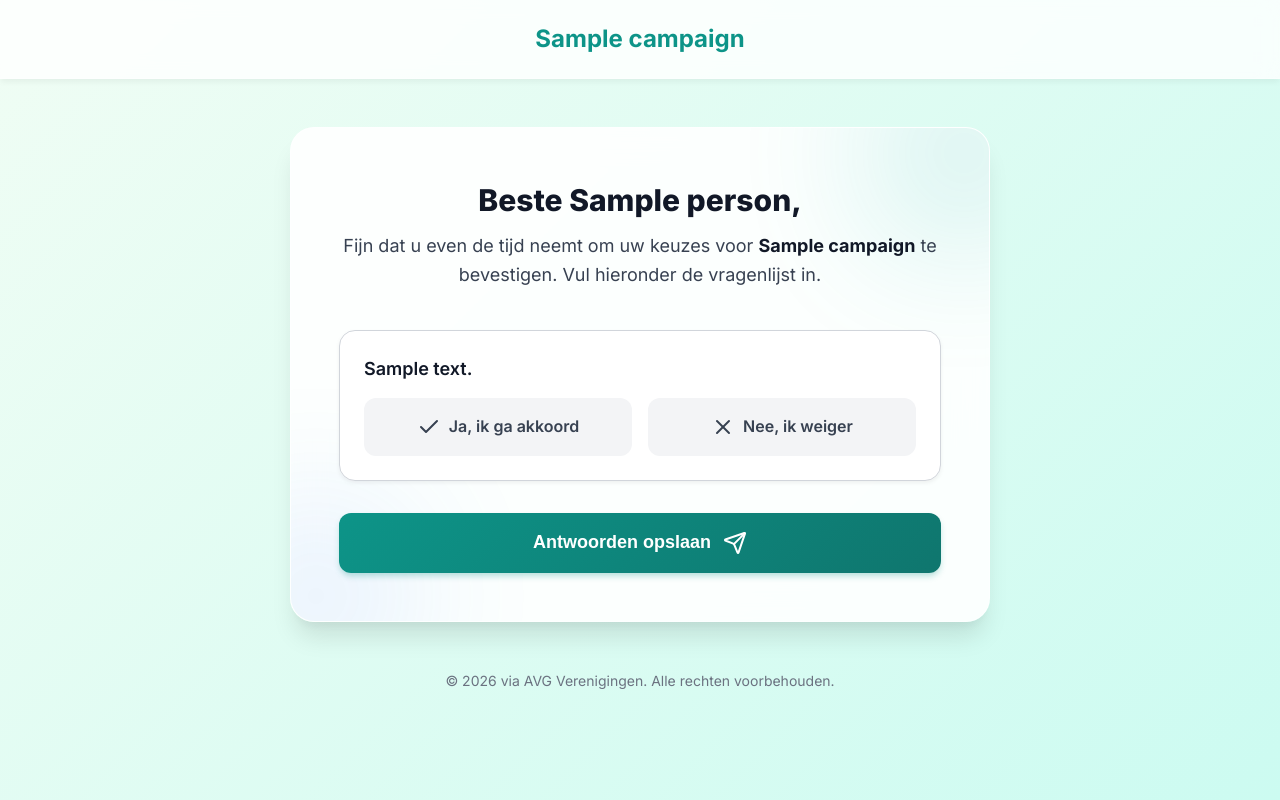
After one commit to jarrin/vereniging-avg, a PHP site: the page made by resources/views/vragenlijst.twig in a window 1280 px wide. The commit adds this page. Run offline with PHP 8.4, Linux system fonts and the light colour scheme; tables that the repository leaves empty hold one stand-in row (values such as "Sample post"); the template is opened without the code that fills it: most values are stand-ins (such as "Sample title", 1, 10 or a date in 2020); some libraries are stand-ins or nearby versions.

Commit message:
nog wat punten behandeld

```diff
--- /dev/null
+++ b/resources/views/vragenlijst.twig
@@ -0,0 +1,374 @@
+{% extends 'layout.twig' %}
+
+{% block title %}{{ title }}{% endblock %}
+
+{% block bodyClass %}public-page-bg{% endblock %}
+
+{% block navbar %}
+    <!-- Clean, minimalistic header for respondents -->
+    <header class="public-header">
+        <div class="public-header-content">
+            {% if campaign %}
+                <h1>{{ campaign.name }}</h1>
+            {% else %}
+                <h1>AVG Vragenlijst</h1>
+            {% endif %}
+        </div>
+    </header>
+{% endblock %}
+
+{% block content %}
+<style>
+    /* Styling speciaal voor de publieke pagina */
+    body.public-page-bg {
+        background: linear-gradient(135deg, #f0fdf4 0%, #ccfbf1 100%);
+        min-height: 100vh;
+        display: flex;
+        flex-direction: column;
+        color: #1f2937;
+        font-family: 'Inter', sans-serif;
+    }
+
+    .public-header {
+        background: rgba(255, 255, 255, 0.8);
+        backdrop-filter: blur(10px);
+        -webkit-backdrop-filter: blur(10px);
+        border-bottom: 1px solid rgba(255, 255, 255, 0.3);
+        padding: 1.25rem 0;
+        box-shadow: 0 4px 6px -1px rgba(0, 0, 0, 0.05);
+        position: sticky;
+        top: 0;
+        z-index: 50;
+    }
+
+    .public-header-content {
+        max-width: 800px;
+        margin: 0 auto;
+        padding: 0 1.5rem;
+        display: flex;
+        align-items: center;
+        justify-content: center;
+    }
+
+    .public-header h1 {
+        font-size: 1.5rem;
+        font-weight: 700;
+        color: #0d9488;
+        margin: 0;
+        text-align: center;
+    }
+
+    .form-wrapper {
+        flex: 1;
+        display: flex;
+        align-items: center;
+        justify-content: center;
+        padding: 3rem 1.5rem;
+    }
+
+    .glass-card {
+        background: rgba(255, 255, 255, 0.9);
+        backdrop-filter: blur(16px);
+        -webkit-backdrop-filter: blur(16px);
+        border: 1px solid rgba(255,255,255,0.5);
+        border-radius: 1.5rem;
+        box-shadow: 0 20px 25px -5px rgba(0, 0, 0, 0.1), 0 10px 10px -5px rgba(0, 0, 0, 0.04);
+        max-width: 700px;
+        width: 100%;
+        padding: 3rem;
+        position: relative;
+        overflow: hidden;
+    }
+
+    /* Subtle Animated shapes in background of card */
+    .glass-card::before {
+        content: "";
+        position: absolute;
+        top: -50px;
+        right: -50px;
+        width: 150px;
+        height: 150px;
+        background: #14b8a6;
+        filter: blur(80px);
+        opacity: 0.3;
+        border-radius: 50%;
+        z-index: 0;
+        pointer-events: none;
+    }
+
+    .glass-card::after {
+        content: "";
+        position: absolute;
+        bottom: -50px;
+        left: -50px;
+        width: 150px;
+        height: 150px;
+        background: #3b82f6;
+        filter: blur(80px);
+        opacity: 0.2;
+        border-radius: 50%;
+        z-index: 0;
+        pointer-events: none;
+    }
+
+    .card-content {
+        position: relative;
+        z-index: 10;
+        color: #1f2937 !important;
+    }
+
+    .intro-text {
+        text-align: center;
+        margin-bottom: 2.5rem;
+    }
+
+    .intro-text h2 {
+        font-size: 1.875rem;
+        font-weight: 800;
+        color: #111827 !important;
+        margin-bottom: 0.5rem;
+    }
+
+    .intro-text p {
+        color: #374151 !important;
+        font-size: 1.125rem;
+        line-height: 1.6;
+    }
+
+    .intro-text strong {
+        color: #111827 !important;
+    }
+
+    .question-block {
+        background: #ffffff !important;
+        border: 1px solid #d1d5db !important;
+        border-radius: 1rem;
+        padding: 1.5rem;
+        margin-bottom: 1.5rem;
+        transition: all 0.3s ease;
+        box-shadow: 0 2px 4px rgba(0,0,0,0.06);
+    }
+
+    .question-block:hover {
+        border-color: #14b8a6 !important;
+        box-shadow: 0 10px 15px -3px rgba(20, 184, 166, 0.1);
+        transform: translateY(-2px);
+    }
+
+    .question-title {
+        font-weight: 600;
+        color: #111827 !important;
+        font-size: 1.125rem;
+        margin-bottom: 1rem;
+        line-height: 1.5;
+    }
+
+    .options-row {
+        display: flex;
+        gap: 1rem;
+    }
+
+    .radio-option {
+        flex: 1;
+        position: relative;
+    }
+
+    .radio-option input[type="radio"] {
+        display: none;
+    }
+
+    .radio-label {
+        display: flex;
+        align-items: center;
+        justify-content: center;
+        padding: 0.875rem 1.5rem;
+        background: #f3f4f6 !important;
+        border: 2px solid transparent !important;
+        border-radius: 0.75rem;
+        font-weight: 600 !important;
+        color: #374151 !important;
+        cursor: pointer;
+        transition: all 0.2s;
+        text-align: center;
+    }
+
+    /* Animatie bij selectie */
+    .radio-option input[type="radio"]:checked + .radio-label {
+        background: #f0fdf4 !important;
+        border-color: #10b981 !important;
+        color: #065f46 !important;
+        box-shadow: 0 4px 6px -1px rgba(16, 185, 129, 0.2);
+    }
+
+    .radio-option input[type="radio"][value="0"]:checked + .radio-label {
+        background: #fef2f2 !important;
+        border-color: #ef4444 !important;
+        color: #991b1b !important;
+        box-shadow: 0 4px 6px -1px rgba(239, 68, 68, 0.2);
+    }
+
+    .submit-btn {
+        width: 100%;
+        background: linear-gradient(135deg, #0d9488, #0f766e);
+        color: white;
+        font-weight: 600;
+        font-size: 1.125rem;
+        padding: 1.125rem 2rem;
+        border: none;
+        border-radius: 0.75rem;
+        cursor: pointer;
+        transition: all 0.3s;
+        box-shadow: 0 4px 6px -1px rgba(13, 148, 136, 0.3);
+        margin-top: 2rem;
+        display: flex;
+        justify-content: center;
+        align-items: center;
+        gap: 0.75rem;
+    }
+
+    .submit-btn:hover {
+        transform: translateY(-2px);
+        box-shadow: 0 10px 15px -3px rgba(13, 148, 136, 0.4);
+    }
+
+    .submit-btn:active {
+        transform: translateY(0);
+    }
+
+    .message-box {
+        text-align: center;
+        padding: 2rem;
+    }
+
+    .message-icon {
+        margin: 0 auto 1.5rem;
+        width: 80px;
+        height: 80px;
+        border-radius: 50%;
+        display: flex;
+        align-items: center;
+        justify-content: center;
+        font-size: 2.5rem;
+    }
+
+    .success-icon {
+        background: #dcfce7;
+        color: #16a34a;
+    }
+
+    .error-icon {
+        background: #fee2e2;
+        color: #dc2626;
+    }
+
+    .message-box h2 {
+        font-size: 2rem;
+        font-weight: 800;
+        margin-bottom: 1rem;
+        color: #111827;
+    }
+
+    .message-box p {
+        font-size: 1.125rem;
+        color: #4b5563;
+        line-height: 1.6;
+    }
+
+    @media (max-width: 640px) {
+        .glass-card {
+            padding: 2rem 1.5rem;
+        }
+        .options-row {
+            flex-direction: column;
+        }
+    }
+</style>
+
+<div class="form-wrapper">
+    <div class="glass-card g-element">
+        <div class="card-content">
+            {% if error %}
+                <div class="message-box">
+                    <div class="message-icon error-icon">
+                        <i data-lucide="x-circle" size="40"></i>
+                    </div>
+                    <h2>Oeps!</h2>
+                    <p>{{ error }}</p>
+                </div>
+            {% elseif success %}
+                <div class="message-box">
+                    <div class="message-icon success-icon">
+                        <i data-lucide="check-circle" size="40"></i>
+                    </div>
+                    <h2>{{ title }}</h2>
+                    <p>{{ success }}</p>
+                </div>
+            {% else %}
+                <div class="intro-text">
+                    <h2>Beste {{ person.name }},</h2>
+                    <p>Fijn dat u even de tijd neemt om uw keuzes voor <strong>{{ campaign.name }}</strong> te bevestigen. Vul hieronder de vragenlijst in.</p>
+                </div>
+
+                <form method="POST" action="">
+                    {% for q in questions %}
+                    <div class="question-block">
+                        <div class="question-title">{{ q.question_text }}</div>
+                        <div class="options-row">
+                            <div class="radio-option">
+                                <input type="radio" name="answers[{{ q.id }}]" id="q_{{ q.id }}_yes" value="1" required>
+                                <label for="q_{{ q.id }}_yes" class="radio-label">
+                                    <i data-lucide="check" size="18" style="margin-right:8px;"></i> Ja, ik ga akkoord
+                                </label>
+                            </div>
+                            <div class="radio-option">
+                                <input type="radio" name="answers[{{ q.id }}]" id="q_{{ q.id }}_no" value="0" required>
+                                <label for="q_{{ q.id }}_no" class="radio-label">
+                                    <i data-lucide="x" size="18" style="margin-right:8px;"></i> Nee, ik weiger
+                                </label>
+                            </div>
+                        </div>
+                    </div>
+                    {% endfor %}
+
+                    <button type="submit" class="submit-btn" id="submit-form-btn">
+                        <span>Antwoorden opslaan</span>
+                        <i data-lucide="send" size="20"></i>
+                    </button>
+                </form>
+            {% endif %}
+        </div>
+    </div>
+</div>
+{% endblock %}
+
+{% block footer %}
+    <footer style="text-align: center; color: #6b7280; font-size: 0.875rem; padding-bottom: 2rem;">
+        &copy; {{ "now"|date("Y") }} via AVG Verenigingen. Alle rechten voorbehouden.
+    </footer>
+{% endblock %}
+
+{% block scripts %}
+<script>
+document.addEventListener("DOMContentLoaded", () => {
+    // Icons herladen als die niet direct gepakt worden
+    if (typeof lucide !== 'undefined') {
+        lucide.createIcons();
+    }
+
+    // We vertrouwen hier op de animatie uit layout.twig om conflicten en onzichtbare blokken te voorkomen.
+
+    // Button animation feedback
+    const formBtn = document.getElementById('submit-form-btn');
+    if (formBtn) {
+        formBtn.addEventListener('click', function(e) {
+            const form = this.closest('form');
+            if(form.checkValidity()) {
+                this.innerHTML = 'Even geduld...';
+                this.style.opacity = '0.7';
+                this.style.cursor = 'not-allowed';
+            }
+        });
+    }
+});
+</script>
+{% endblock %}
```
Also changed, not shown: cron/generate_reports.php (added, +126 -0 lines), public/index.php (+104 -1 lines), resources/views/campaign_view.twig (+5 -2 lines).
